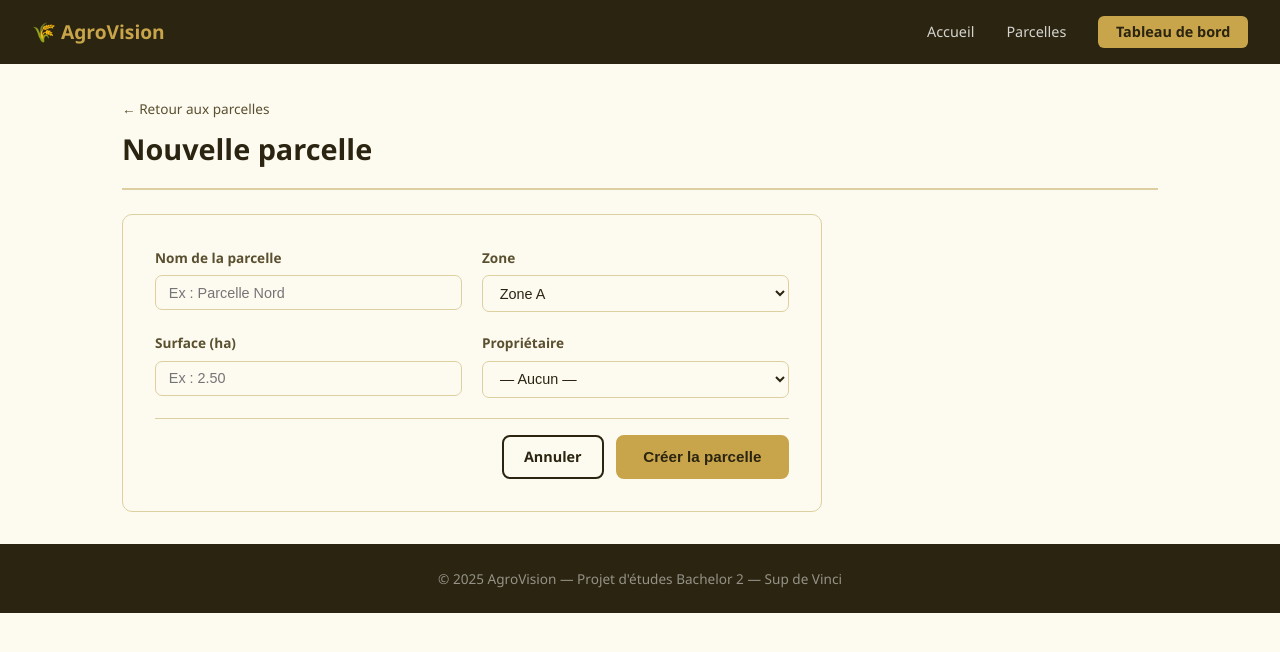
After one commit to ProjectOfStudy/ProjectOfStudy, a Flask app: page /parcelles/nouvelle in a window 1280 px wide. The commit adds this page. Shown: the top 652 px of the page. Run offline with Flask 3, Linux system fonts and the light colour scheme.

Commit message:
Add parcelles management feature (CRUD + culture association)

```diff
--- a/app/__init__.py
+++ b/app/__init__.py
@@ -17,4 +17,7 @@ def create_app():
     from app.routes.dashboard import dashboard_bp
     app.register_blueprint(dashboard_bp)
 
+    from app.routes.parcelles import parcelles_bp
+    app.register_blueprint(parcelles_bp)
+
     return app
--- a/app/config.py
+++ b/app/config.py
@@ -3,5 +3,6 @@ import os
 BASE_DIR = os.path.abspath(os.path.dirname(__file__))
 
 class Config:
+    SECRET_KEY = os.environ.get('SECRET_KEY', 'dev-secret-agrovision-2025')
     SQLALCHEMY_DATABASE_URI = 'sqlite:///' + os.path.join(BASE_DIR, '..', 'agrovision.db')
     SQLALCHEMY_TRACK_MODIFICATIONS = False
--- a/app/routes/parcelles.py
+++ b/app/routes/parcelles.py
@@ -0,0 +1,84 @@
+from datetime import datetime
+from flask import Blueprint, render_template, request, redirect, url_for, flash
+from app.models import db
+from app.models.parcelle import Parcelle
+from app.models.culture import Culture
+from app.models.alerte import Alerte
+from app.models.observation import Observation
+from app.models.proprietaire import Proprietaire
+
+parcelles_bp = Blueprint('parcelles', __name__, url_prefix='/parcelles')
+
+
+@parcelles_bp.route('/')
+def list():
+    parcelles = Parcelle.query.order_by(Parcelle.id).all()
+    for p in parcelles:
+        p.last_alerte = Alerte.query.filter_by(parcelle_id=p.id).order_by(Alerte.date.desc()).first()
+    return render_template('parcelles/list.html', parcelles=parcelles)
+
+
+@parcelles_bp.route('/<int:id>')
+def detail(id):
+    parcelle     = Parcelle.query.get_or_404(id)
+    alertes      = Alerte.query.filter_by(parcelle_id=id).order_by(Alerte.date.desc()).limit(5).all()
+    observations = Observation.query.filter_by(parcelle_id=id).order_by(Observation.date.desc()).limit(5).all()
+    return render_template('parcelles/detail.html',
+                           parcelle=parcelle,
+                           alertes=alertes,
+                           observations=observations)
+
+
+@parcelles_bp.route('/nouvelle', methods=['GET', 'POST'])
+def new():
+    proprietaires = Proprietaire.query.order_by(Proprietaire.nom).all()
+    if request.method == 'POST':
+        p = Parcelle(
+            nom=request.form['nom'],
+            localisation=request.form['localisation'],
+            surface_ha=float(request.form['surface_ha']),
+            proprietaire_id=int(request.form['proprietaire_id']) if request.form.get('proprietaire_id') else None
+        )
+        db.session.add(p)
+        db.session.commit()
+        flash('Parcelle créée avec succès.')
+        return redirect(url_for('parcelles.detail', id=p.id))
+    return render_template('parcelles/form.html', parcelle=None, proprietaires=proprietaires)
+
+
+@parcelles_bp.route('/<int:id>/modifier', methods=['GET', 'POST'])
+def edit(id):
+    parcelle      = Parcelle.query.get_or_404(id)
+    proprietaires = Proprietaire.query.order_by(Proprietaire.nom).all()
+    if request.method == 'POST':
+        parcelle.nom             = request.form['nom']
+        parcelle.localisation    = request.form['localisation']
+        parcelle.surface_ha      = float(request.form['surface_ha'])
+        parcelle.proprietaire_id = int(request.form['proprietaire_id']) if request.form.get('proprietaire_id') else None
+        db.session.commit()
+        flash('Parcelle modifiée avec succès.')
+        return redirect(url_for('parcelles.detail', id=id))
+    return render_template('parcelles/form.html', parcelle=parcelle, proprietaires=proprietaires)
+
+
+@parcelles_bp.route('/<int:id>/supprimer', methods=['POST'])
+def delete(id):
+    parcelle = Parcelle.query.get_or_404(id)
+    db.session.delete(parcelle)
+    db.session.commit()
+    flash('Parcelle supprimée.')
+    return redirect(url_for('parcelles.list'))
+
+
+@parcelles_bp.route('/<int:id>/culture', methods=['POST'])
+def add_culture(id):
+    Parcelle.query.get_or_404(id)
+    c = Culture(
+        type=request.form['type'],
+        date_semis=datetime.strptime(request.form['date_semis'], '%Y-%m-%d').date(),
+        parcelle_id=id
+    )
+    db.session.add(c)
+    db.session.commit()
+    flash('Culture ajoutée.')
+    return redirect(url_for('parcelles.detail', id=id))
--- a/app/static/css/style.css
+++ b/app/static/css/style.css
@@ -420,3 +420,212 @@ ul { list-style: none; }
     .dash-grid { grid-template-columns: 1fr; }
     .dash-header { flex-direction: column; align-items: flex-start; }
 }
+
+
+/* ============================================================
+   PAGES (parcelles, formulaires)
+   ============================================================ */
+
+.page {
+    max-width: 1100px;
+    margin: 0 auto;
+    padding: 2rem;
+    display: flex;
+    flex-direction: column;
+    gap: 1.5rem;
+}
+
+/* En-tête de page */
+.page-header {
+    display: flex;
+    align-items: flex-start;
+    justify-content: space-between;
+    flex-wrap: wrap;
+    gap: 1rem;
+    padding-bottom: 1rem;
+    border-bottom: 2px solid var(--border);
+}
+
+.page-header h1 {
+    font-size: 1.8rem;
+    font-weight: 800;
+    color: var(--dark);
+    margin-top: 0.25rem;
+}
+
+.page-header p {
+    font-size: 0.9rem;
+    color: var(--medium);
+    margin-top: 0.2rem;
+}
+
+.header-actions {
+    display: flex;
+    gap: 0.75rem;
+    align-items: center;
+    flex-shrink: 0;
+}
+
+.back-link {
+    font-size: 0.85rem;
+    color: var(--medium);
+    transition: color 0.2s;
+}
+.back-link:hover { color: var(--yellow-dark); }
+
+/* Message flash */
+.flash {
+    padding: 0.75rem 1.25rem;
+    border-radius: 8px;
+    font-size: 0.9rem;
+    font-weight: 500;
+}
+.flash--success {
+    background-color: #e8f5e9;
+    color: #2e7d32;
+    border: 1px solid #c8e6c9;
+}
+
+/* Message vide */
+.empty-msg {
+    font-size: 0.9rem;
+    color: var(--medium);
+    font-style: italic;
+    padding: 0.5rem 0;
+}
+
+/* Boutons d'action dans les tableaux */
+.td-actions { white-space: nowrap; }
+
+.btn-action {
+    display: inline-block;
+    padding: 0.25rem 0.65rem;
+    border-radius: 5px;
+    font-size: 0.8rem;
+    font-weight: 600;
+    background-color: var(--yellow-bg);
+    color: var(--dark);
+    border: 1px solid var(--border);
+    transition: background-color 0.2s;
+    margin-right: 0.25rem;
+}
+.btn-action:hover { background-color: var(--yellow-light); }
+
+.btn-action--edit {
+    background-color: #e3f0ff;
+    color: #1a56a0;
+    border-color: #b3d4f5;
+}
+.btn-action--edit:hover { background-color: #cce0ff; }
+
+/* Boutons supplémentaires */
+.btn-outline-dark {
+    background-color: transparent;
+    color: var(--dark);
+    border: 2px solid var(--dark);
+    padding: 0.5rem 1.25rem;
+    border-radius: 8px;
+    font-weight: 600;
+    font-size: 0.9rem;
+    transition: background-color 0.2s;
+}
+.btn-outline-dark:hover { background-color: var(--yellow-bg); }
+
+.btn-danger {
+    background-color: #dc3545;
+    color: #fff;
+    border: 2px solid #dc3545;
+    padding: 0.5rem 1.25rem;
+    border-radius: 8px;
+    font-weight: 600;
+    font-size: 0.9rem;
+    cursor: pointer;
+    transition: background-color 0.2s;
+}
+.btn-danger:hover { background-color: #b02a37; border-color: #b02a37; }
+
+/* Formulaire carte */
+.form-card {
+    background-color: var(--white);
+    border: 1px solid var(--border);
+    border-radius: 10px;
+    padding: 2rem;
+    max-width: 700px;
+}
+
+/* Formulaire inline dans une dash-card */
+.inline-form {
+    border-top: 1px solid var(--border);
+    padding-top: 1.25rem;
+    margin-top: 1rem;
+}
+.inline-form h3 {
+    font-size: 0.9rem;
+    font-weight: 700;
+    color: var(--medium);
+    margin-bottom: 0.75rem;
+    text-transform: uppercase;
+    letter-spacing: 0.05em;
+}
+
+/* Groupes de formulaire */
+.form-row {
+    display: flex;
+    gap: 1.25rem;
+    flex-wrap: wrap;
+    margin-bottom: 1.25rem;
+}
+
+.form-group {
+    display: flex;
+    flex-direction: column;
+    gap: 0.4rem;
+    flex: 1;
+    min-width: 180px;
+}
+
+.form-group--btn {
+    justify-content: flex-end;
+    flex: 0 0 auto;
+    min-width: unset;
+}
+
+.form-group label {
+    font-size: 0.85rem;
+    font-weight: 600;
+    color: var(--medium);
+}
+
+.form-group input,
+.form-group select {
+    padding: 0.55rem 0.8rem;
+    border: 1px solid var(--border);
+    border-radius: 7px;
+    font-size: 0.9rem;
+    color: var(--dark);
+    background-color: var(--white);
+    transition: border-color 0.2s;
+    width: 100%;
+}
+.form-group input:focus,
+.form-group select:focus {
+    outline: none;
+    border-color: var(--yellow);
+    box-shadow: 0 0 0 3px rgba(200, 164, 74, 0.15);
+}
+
+/* Actions du formulaire */
+.form-actions {
+    display: flex;
+    gap: 0.75rem;
+    justify-content: flex-end;
+    padding-top: 1rem;
+    border-top: 1px solid var(--border);
+    margin-top: 0.5rem;
+}
+
+@media (max-width: 600px) {
+    .form-row { flex-direction: column; }
+    .form-actions { flex-direction: column-reverse; }
+    .page-header { flex-direction: column; }
+}
--- a/app/template/base.html
+++ b/app/template/base.html
@@ -11,9 +11,9 @@
     <nav class="navbar">
         <a href="{{ url_for('main.index') }}" class="nav-logo">🌾 AgroVision</a>
         <ul class="nav-links">
-            <li><a href="#features">Fonctionnalités</a></li>
-            <li><a href="#stats">En chiffres</a></li>
-            <li><a href="/dashboard" class="nav-cta">Tableau de bord</a></li>
+            <li><a href="{{ url_for('main.index') }}">Accueil</a></li>
+            <li><a href="{{ url_for('parcelles.list') }}">Parcelles</a></li>
+            <li><a href="{{ url_for('dashboard.dashboard') }}" class="nav-cta">Tableau de bord</a></li>
         </ul>
     </nav>
 
--- /dev/null
+++ b/app/template/parcelles/form.html
@@ -0,0 +1,66 @@
+{% extends 'base.html' %}
+{% block title %}AgroVision — {% if parcelle %}Modifier {{ parcelle.nom }}{% else %}Nouvelle parcelle{% endif %}{% endblock %}
+
+{% block content %}
+<div class="page">
+
+    <div class="page-header">
+        <div>
+            <a href="{{ url_for('parcelles.list') }}" class="back-link">&#8592; Retour aux parcelles</a>
+            <h1>{% if parcelle %}Modifier {{ parcelle.nom }}{% else %}Nouvelle parcelle{% endif %}</h1>
+        </div>
+    </div>
+
+    <div class="form-card">
+        <form method="POST">
+            <div class="form-row">
+                <div class="form-group">
+                    <label for="nom">Nom de la parcelle</label>
+                    <input type="text" id="nom" name="nom" required
+                           value="{{ parcelle.nom if parcelle else '' }}"
+                           placeholder="Ex : Parcelle Nord">
+                </div>
+                <div class="form-group">
+                    <label for="localisation">Zone</label>
+                    <select id="localisation" name="localisation" required>
+                        {% for zone in ['Zone A', 'Zone B', 'Zone C', 'Zone D', 'Zone E'] %}
+                        <option value="{{ zone }}"
+                            {% if parcelle and parcelle.localisation == zone %}selected{% endif %}>
+                            {{ zone }}
+                        </option>
+                        {% endfor %}
+                    </select>
+                </div>
+            </div>
+            <div class="form-row">
+                <div class="form-group">
+                    <label for="surface_ha">Surface (ha)</label>
+                    <input type="number" id="surface_ha" name="surface_ha"
+                           step="0.01" min="0.01" required
+                           value="{{ parcelle.surface_ha if parcelle else '' }}"
+                           placeholder="Ex : 2.50">
+                </div>
+                <div class="form-group">
+                    <label for="proprietaire_id">Propriétaire</label>
+                    <select id="proprietaire_id" name="proprietaire_id">
+                        <option value="">— Aucun —</option>
+                        {% for pr in proprietaires %}
+                        <option value="{{ pr.id }}"
+                            {% if parcelle and parcelle.proprietaire_id == pr.id %}selected{% endif %}>
+                            {{ pr.prenom }} {{ pr.nom }}
+                        </option>
+                        {% endfor %}
+                    </select>
+                </div>
+            </div>
+            <div class="form-actions">
+                <a href="{{ url_for('parcelles.list') }}" class="btn btn-outline-dark">Annuler</a>
+                <button type="submit" class="btn btn-primary">
+                    {% if parcelle %}Enregistrer les modifications{% else %}Créer la parcelle{% endif %}
+                </button>
+            </div>
+        </form>
+    </div>
+
+</div>
+{% endblock %}
```
Also changed, not shown: app/template/parcelles/detail.html (+125 -0 lines), app/template/parcelles/list.html (+56 -0 lines).
